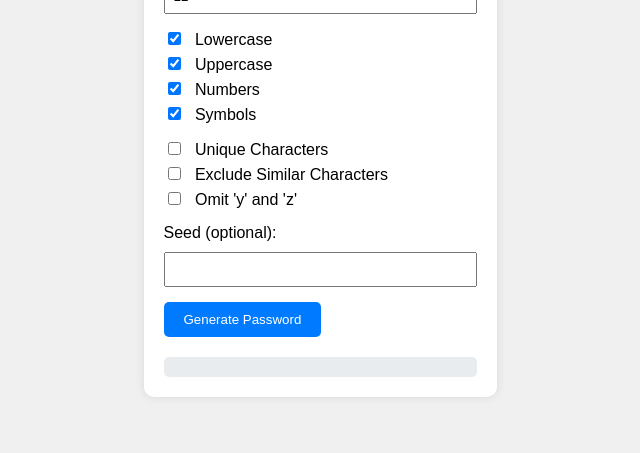
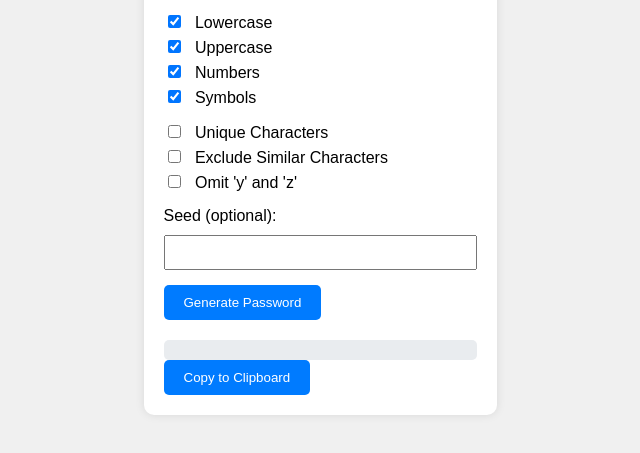
Before and after one commit to my-password-generator/my-password-generator.github.io, a plain HTML site: page index.html in a window 1280 px wide. Shown: the part 283-736 px from the top of the page, without its empty margins (320-960 px from the left). Drawn offline with Linux system fonts and the light colour scheme.

Commit message:
Update index.html

```diff
--- a/index.html
+++ b/index.html
@@ -30,6 +30,7 @@
         </div>
         <button onclick="generatePassword()">Generate Password</button>
         <div class="password-display" id="passwordDisplay"></div>
+        <button onclick="copyToClipboard()">Copy to Clipboard</button>
     </div>
     <script src="script.js"></script>
 </body>
```
